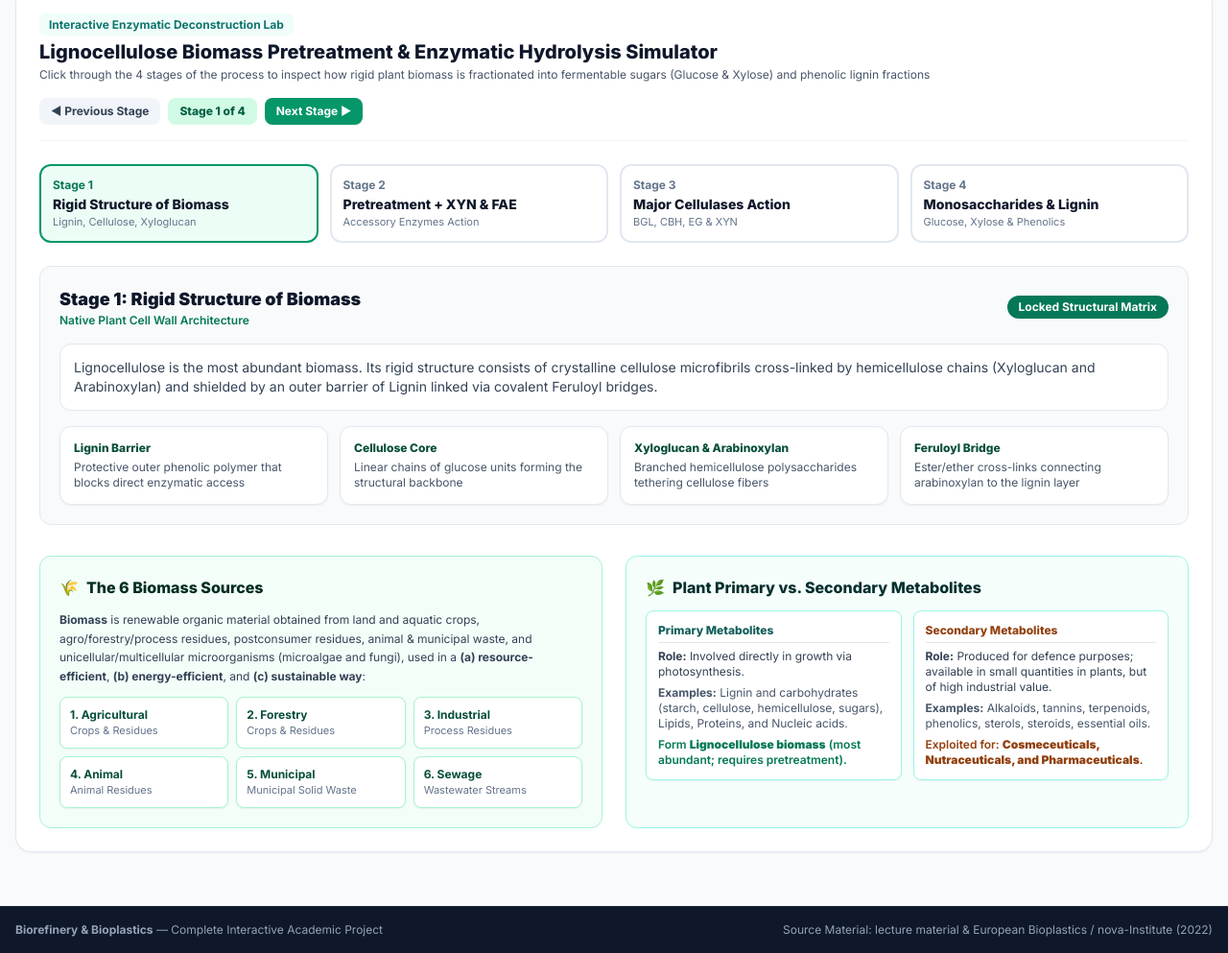
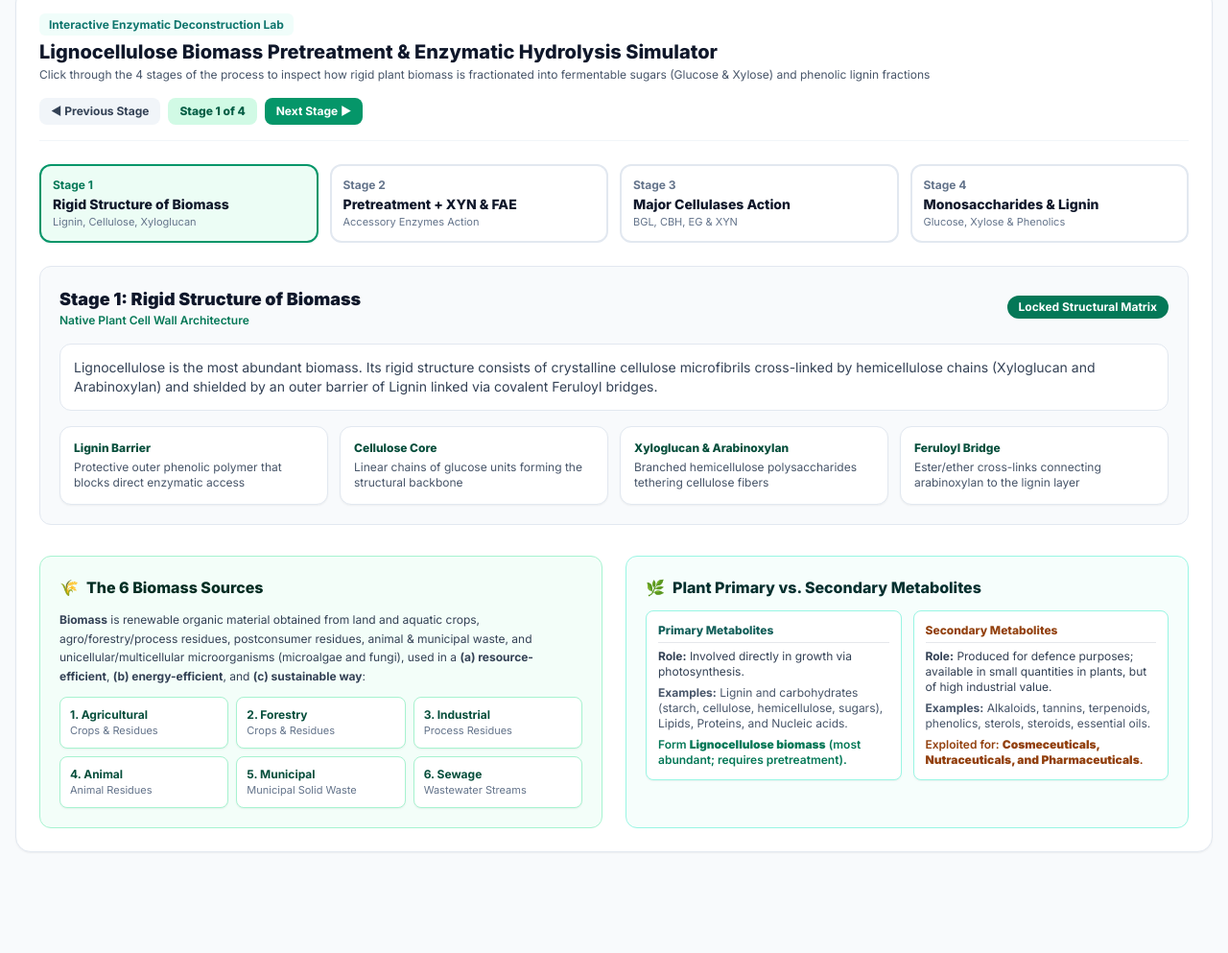
Before and after one commit to moamgad0/biorefinery-bioplastics-hub, a plain HTML site: page index.html in a window 1280 px wide. Shown: the part 1243-2236 px from the top of the page at 96% size. After the commit the page ends 2155 px from the top, so only its background shows below. Drawn offline with nearby package versions, Linux system fonts and the light colour scheme.

Commit message:
Update page

```diff
--- a/index.html
+++ b/index.html
@@ -746,14 +746,6 @@
 
 
   </main>
-
-  <!-- Footer -->
-  <footer class="bg-slate-900 text-slate-400 text-xs py-4 px-4 border-t border-slate-800 mt-8">
-    <div class="max-w-7xl mx-auto flex flex-wrap items-center justify-between gap-2">
-      <div><strong>Biorefinery &amp; Bioplastics</strong> — Complete Interactive Academic Project</div>
-      <div>Source Material: lecture material &amp; European Bioplastics / nova-Institute (2022)</div>
-    </div>
-  </footer>
 
   <!-- ======================================================================= -->
   <!-- APPLICATION LOGIC & COMPLETE ENGLISH LECTURE DATASET                    -->
```
